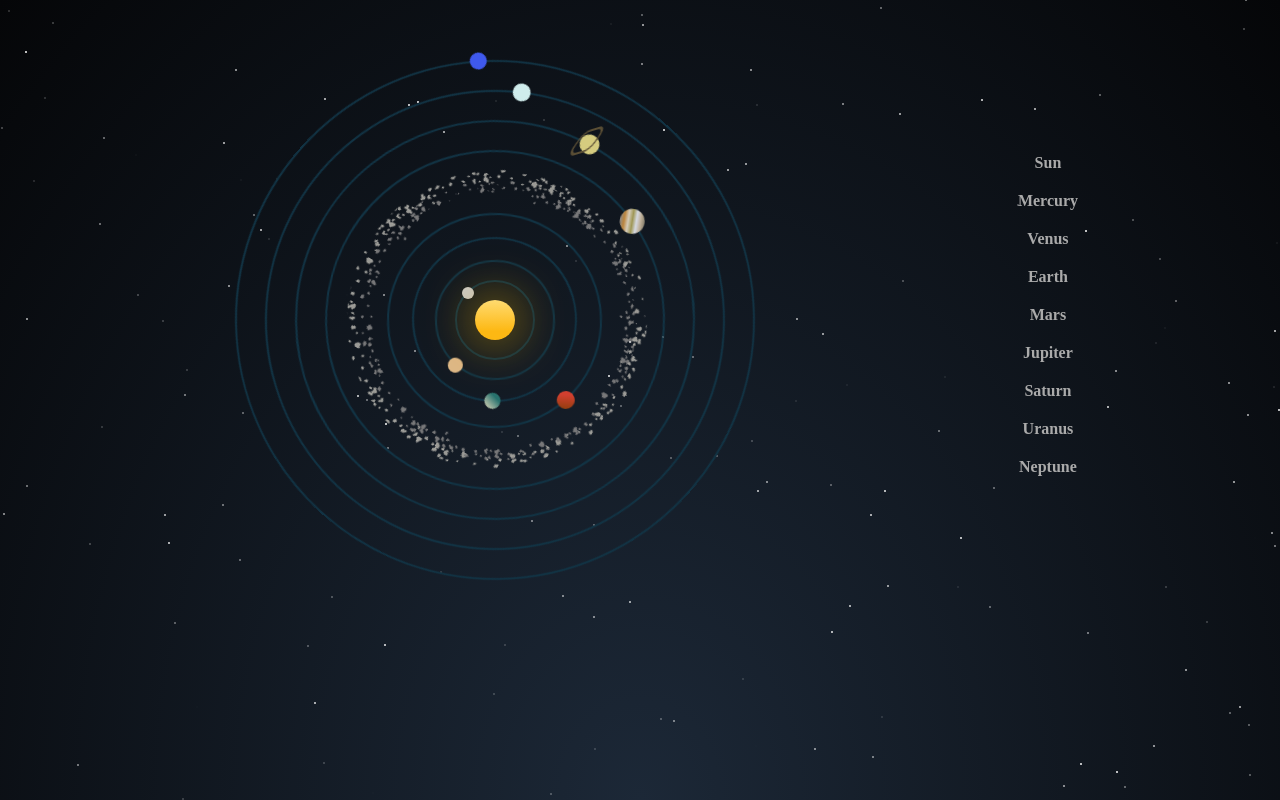
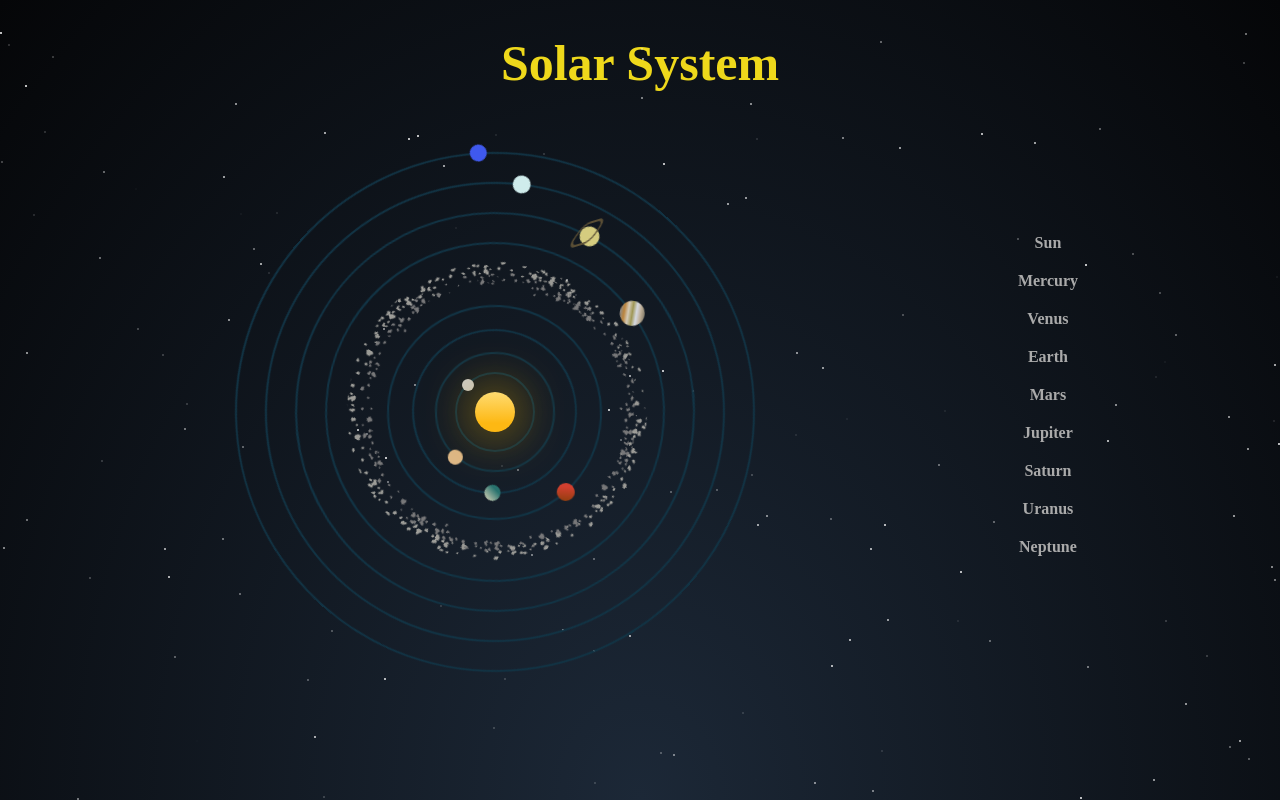
Before and after one commit to AnimeshSaraswat/SolarSystem, a plain HTML site: page index.html in a window 1280 px wide. Drawn offline with Linux system fonts and the light colour scheme.

Commit message:
added the heading

```diff
--- a/css/style.scss
+++ b/css/style.scss
@@ -44,6 +44,15 @@ to { -moz-transform: rotate(360deg) }
 
 .ss-wrapper {
 	position: relative;
+
+	.header {
+		text-align: center;
+		color: #eed81b;
+		h1 {
+			font-size: 50px;
+			margin-bottom: 0px;
+		}
+	}
 	ul.solarsystem {
 		width: 960px;
 		margin: 0 auto;
@@ -267,7 +276,7 @@ to { -moz-transform: rotate(360deg) }
 	.description {
 		position: absolute;
     list-style-type: none;
-    top: 20%;
+    top: 25%;
     right: 15%;
     color: $text-color;
 
--- a/index.html
+++ b/index.html
@@ -7,6 +7,9 @@
 	</head>
 	<body>
 		<div class="ss-wrapper">
+			<div class="header">
+				<h1>Solar System</h1>
+			</div>
 			<ul class="solarsystem">
 				<li class="sun">
 					<a href="#sun"><span></span></a>
```
Also changed, not shown: css/style.min.css.
